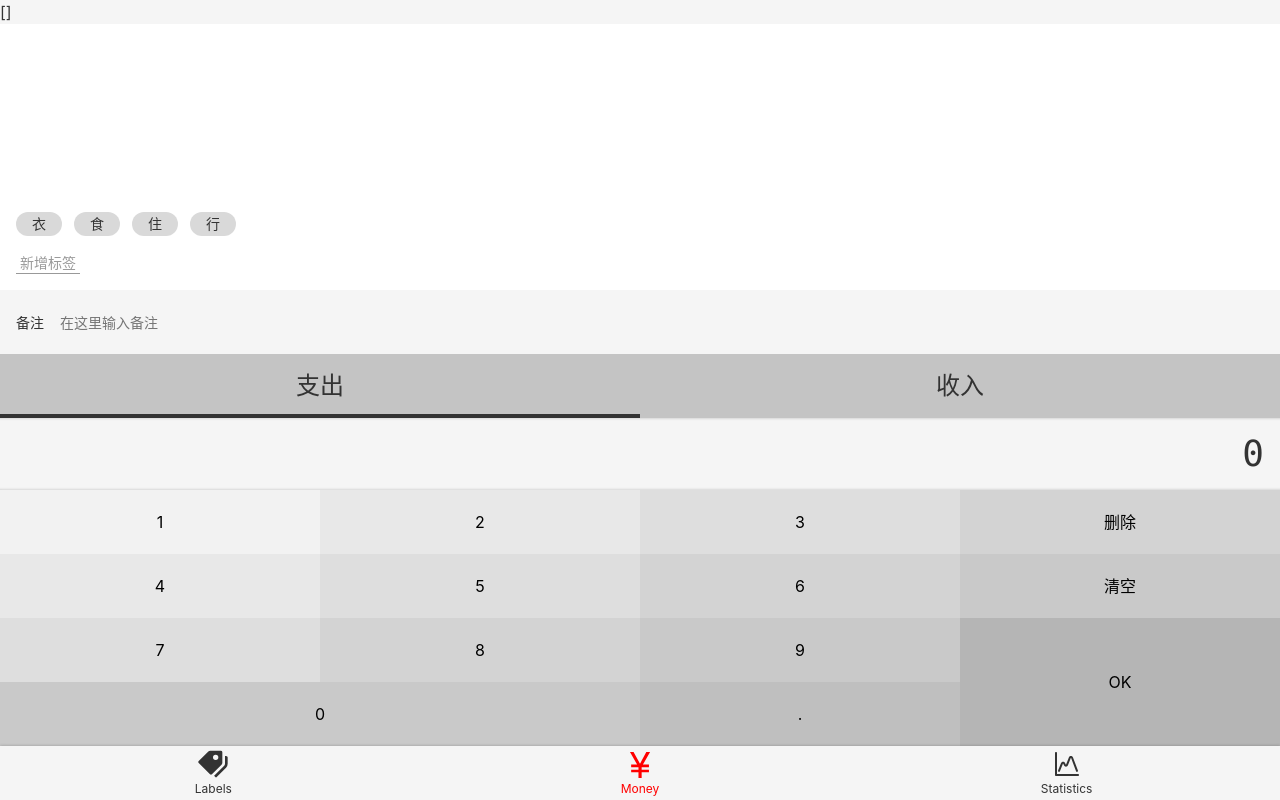
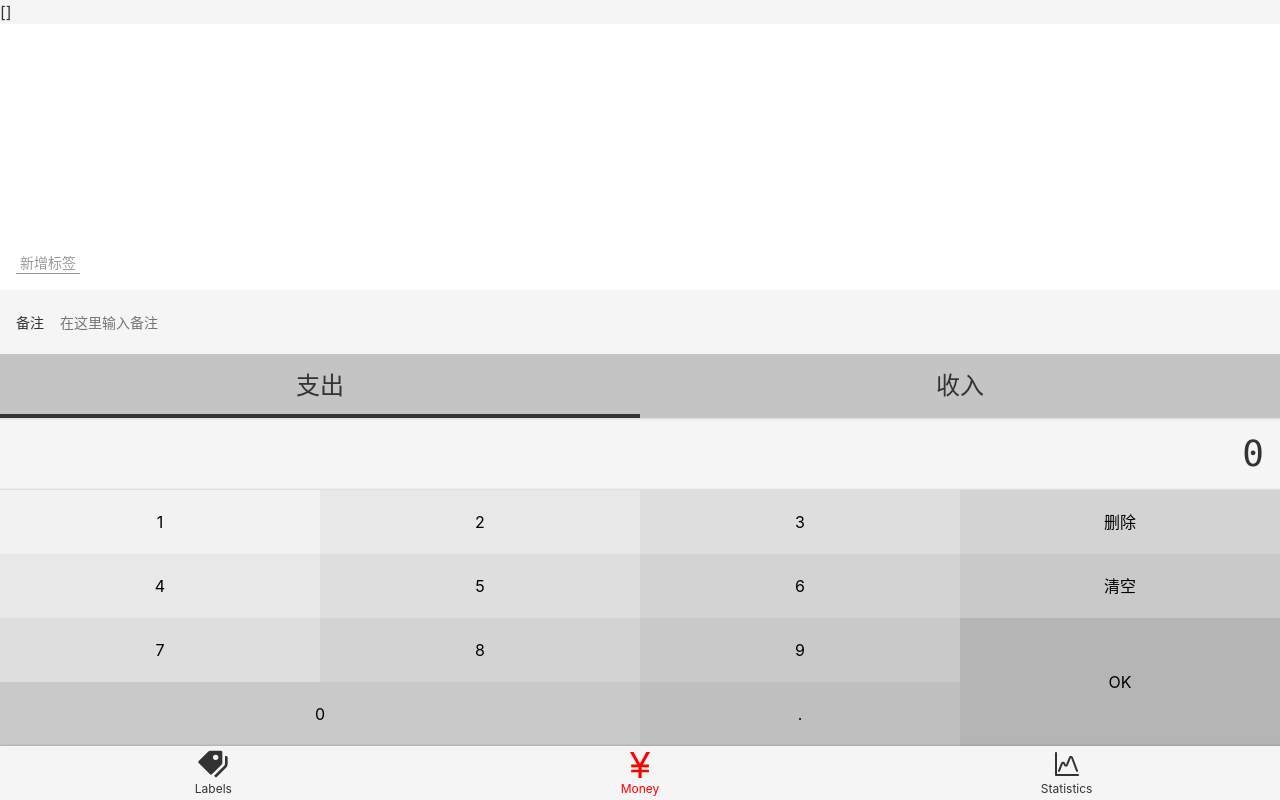
Before and after one commit to mzhaonanq/moneylog-1, a Vue app: page /labels#/money in a window 1280 px wide. Built offline with nearby package versions, Linux system fonts and the light colour scheme.

Commit message:
封装window.createTag

```diff
--- a/src/components/money/Tags.vue
+++ b/src/components/money/Tags.vue
@@ -10,7 +10,7 @@
         :class="{ selected: selectedTags.indexOf(tag) >= 0 }"
         @click="toggle(tag.name)"
       >
-        {{ tag }}
+        {{ tag.name }}
       </li>
     </ul>
   </div>
--- a/src/main.ts
+++ b/src/main.ts
@@ -6,12 +6,26 @@ import store from "./store";
 import Nav from "@/components/Nav.vue";
 import Icons from "@/components/Icons.vue";
 import Layout from "@/components/Layout.vue";
+import tagListModel from '@/models/tagListModel.ts';
 
 Vue.config.productionTip = false;
 
 Vue.component("Nav", Nav);
 Vue.component("Layout", Layout);
 Vue.component("Icons", Icons);
+
+window.tagList = tagListModel .fetch()
+window.createTag=(name: string)=>{
+
+
+    const result = tagListModel.create(name);
+    if(result==='duplicated'){
+      window.alert('标签名重复啦 ')
+    }else if(result==='success'){
+      window.alert('添加成功')
+    }
+
+}
 new Vue({
   router: router,
   store,
--- a/src/models/tagListModel.ts
+++ b/src/models/tagListModel.ts
@@ -1,18 +1,7 @@
 import createId from '@/lib/idCreator';
 
 const localStorageKeyName = "tagList";
-type Tag = {
-  id: string;
-  name: string;
-};
-type TagListModel = {
-  data: Tag[];
-  fetch: () => Tag[];
-  create: (name: string) => "success" | "duplicated";
-  update: (id: string, name: string) => "success" | "duplicate" | "not found";
-  remove: (id: string) => boolean;
-  save: () => void;
-};
+
 const tagListModel: TagListModel = {
   data: [],
   fetch() {
--- a/src/views/Labels.vue
+++ b/src/views/Labels.vue
@@ -19,23 +19,18 @@ import Icons from "@/components/Icons.vue";
 import { Component } from "vue-property-decorator";
 import tagListModel from "@/models/tagListModel.ts";
 import Button from '@/components/Button.vue';
-tagListModel.fetch();
+
 @Component({
   components:{
     Button
   }
 })
 export default class Labels extends Vue {
-  tags = tagListModel.data;
+  tags = window.tagList
   createTag() {
     const name = window.prompt("请输入标签名");
     if (name) {
-      const result = tagListModel.create(name);
-      if(result==='duplicated'){
-        window.alert('标签名重复啦 ')
-      }else if(result==='success'){
-        window.alert('添加成功')
-      }
+      window.createTag(name)
     }
   }
 }
--- a/src/views/Money.vue
+++ b/src/views/Money.vue
@@ -34,10 +34,9 @@ import tagListModel from "@/models/tagListModel.ts";
   },
 })
 export default class Money extends Vue {
-  tags = ["衣", "食", "住", "行"];
+  tags = window.tagList
   record: RecordItem = { tags: [], notes: "", type: "-", amount: 0 };
   recordList = recordListModel.fetch();
-  tagList = tagListModel.fetch();
   onUpdateTags(value: string[]) {
     this.record.tags = value;
   }
```
Also changed, not shown: src/custom.d.ts (+17 -0 lines).
